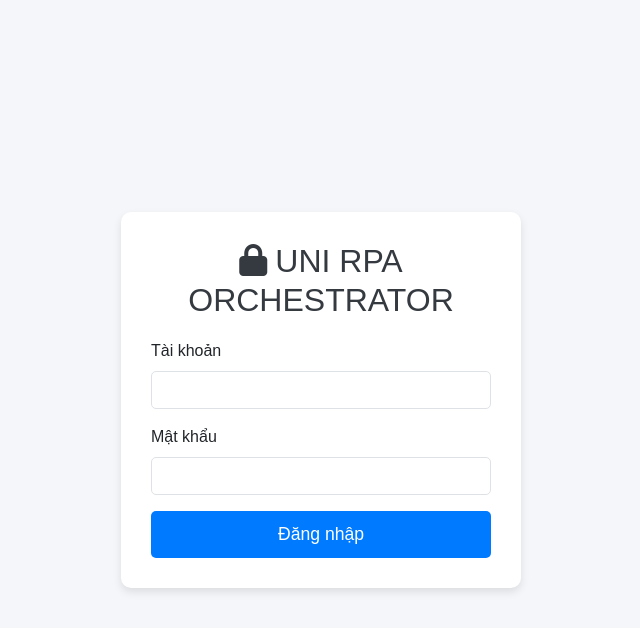
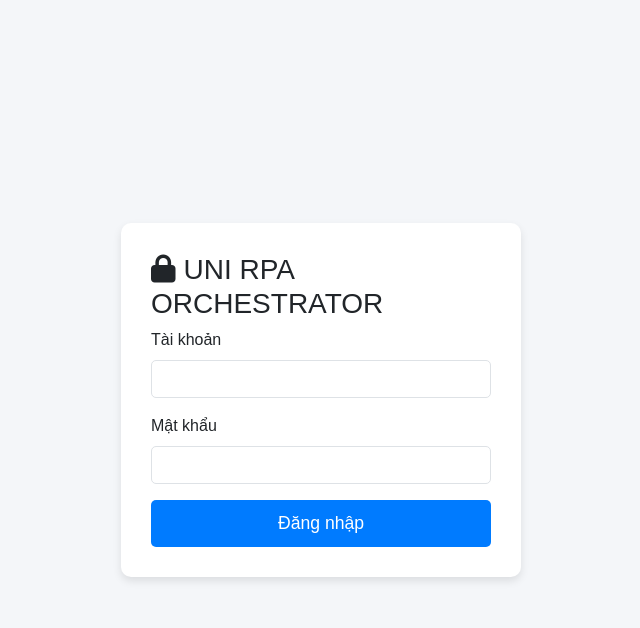
Before and after one commit to rpa-for-education/uni-rpa-orchestrator, a Flask app: page /login in a window 1280 px wide. Shown: the top 628 px of the page, without its empty margins (319-959 px from the left). Run offline with Flask 3, Linux system fonts and the light colour scheme.

Commit message:
2025.04.13 23:40

```diff
--- a/templates/index.html
+++ b/templates/index.html
@@ -88,7 +88,7 @@
 
         <!-- Sidebar -->
         <aside class="main-sidebar sidebar-dark-primary elevation-4">
-            <a href="/" class="brand-link">
+            <a href="/" class="brand-link" style="text-decoration: none;">
                 <span class="brand-text font-weight-light">UNI RPA ORCHESTRATOR</span>
             </a>
             <div class="sidebar">
--- a/templates/login.html
+++ b/templates/login.html
@@ -59,7 +59,7 @@
 </head>
 <body>
     <div class="login-container">
-        <h2><i class="fas fa-lock me-2"></i>UNI RPA ORCHESTRATOR</h2>
+        <h3><i class="fas fa-lock me-2"></i>UNI RPA ORCHESTRATOR</h3>
         {% with messages = get_flashed_messages(with_categories=true) %}
             {% if messages %}
                 {% for category, message in messages %}
```
